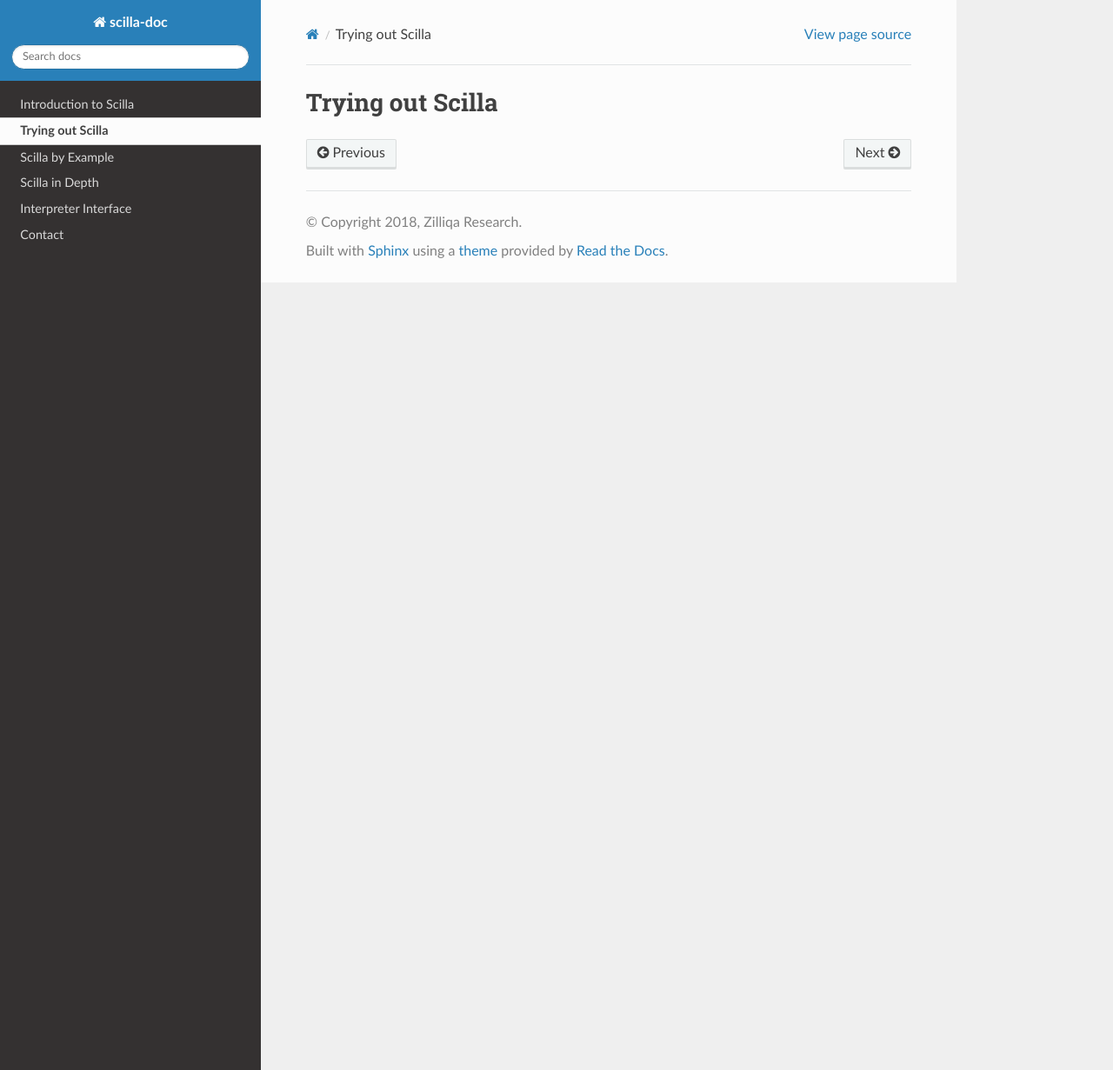
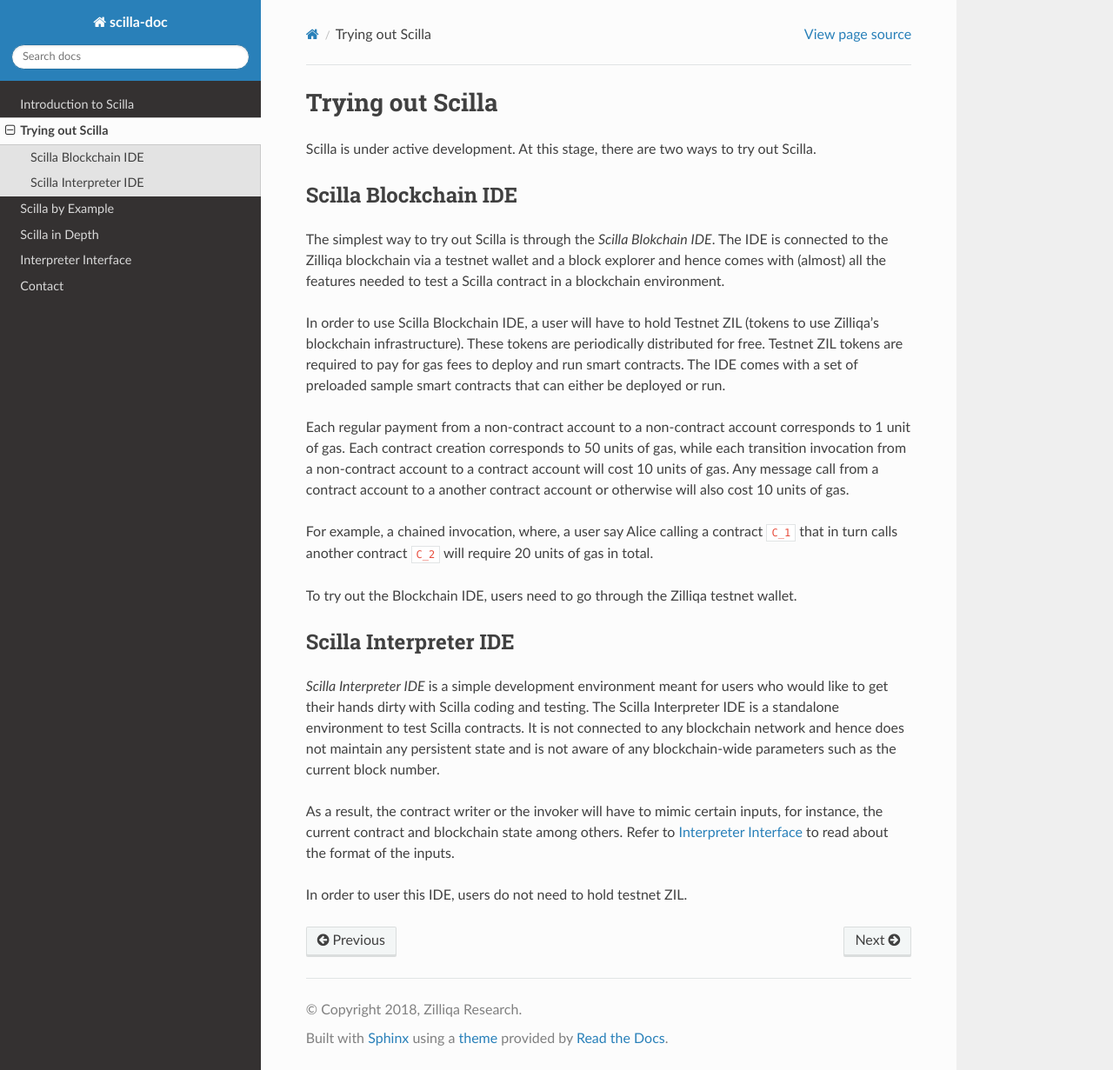
Before and after one commit to Zilliqa/scilla-docs, a Sphinx documentation site: the page built from docs/source/scilla-trial.rst, in a window 1280 px wide and 1231 px high. Shown: the whole window at 87% size. Built offline with Sphinx 7.4.7 and the Read the Docs theme 2.0.0, drawn with Linux system fonts in a browser that asks for light colours.

Commit message:
Added Scilla trial page

```diff
--- a/docs/source/scilla-trial.rst
+++ b/docs/source/scilla-trial.rst
@@ -1,2 +1,50 @@
 Trying out Scilla
 =================
+
+Scilla is under active development. At this stage, there are two ways to try
+out Scilla.
+
+
+Scilla Blockchain IDE
+**********************
+
+The simplest way to try out Scilla is through the `Scilla Blokchain IDE`. The
+IDE is connected to the Zilliqa blockchain via a testnet wallet and a block
+explorer and hence comes with (almost) all the features needed to test a Scilla
+contract in a blockchain environment.
+
+In order to use Scilla Blockchain IDE, a user will have to hold Testnet ZIL
+(tokens to use Zilliqa's blockchain infrastructure). These tokens are
+periodically distributed for free. Testnet ZIL tokens are required to pay for
+gas fees to deploy and run smart contracts. The IDE comes with a set of
+preloaded sample smart contracts that can either be deployed or run.
+
+Each regular payment from a non-contract account to a non-contract account
+corresponds to 1 unit of gas. Each contract creation corresponds to 50 units of
+gas, while each transition invocation from a non-contract account to a contract
+account will cost 10 units of gas. Any message call from a contract account to
+a another contract account or otherwise will also cost 10 units of gas.
+
+For example, a chained invocation, where, a user say Alice calling a contract
+``C_1`` that  in turn calls another contract ``C_2`` will require 20 units of
+gas in total.
+
+To try out the Blockchain IDE, users need to go through the Zilliqa testnet
+wallet.
+
+
+Scilla Interpreter IDE
+************************
+
+`Scilla Interpreter IDE` is a simple development environment meant for users
+who would like to get their hands dirty with Scilla coding and testing. The
+Scilla Interpreter IDE is a standalone environment to test Scilla contracts. It
+is  not connected to any blockchain network and hence does not maintain any
+persistent state and is not aware of any blockchain-wide parameters such as the
+current block number.
+
+As a result, the contract writer or the invoker will have to mimic certain
+inputs, for instance, the current contract and blockchain state among others.
+Refer to :ref:`interface-label`  to read about the format of the inputs.
+
+In order to user this IDE, users do not need to hold testnet ZIL.
```
Also changed, not shown: docs/source/index.rst (+8 -1 lines), docs/source/interface.rst (+60 -56 lines), docs/source/intro.rst (+29 -6 lines).
